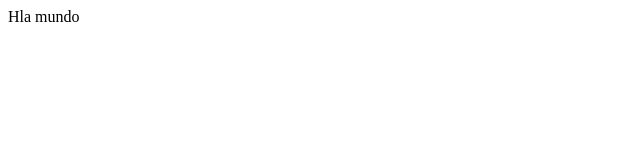
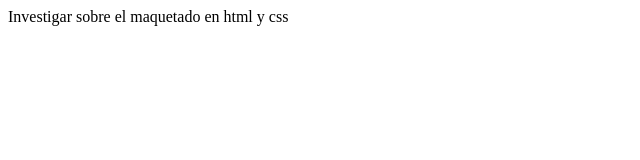
Before and after one commit to cebelrosa22/ArgentiaProgramaProyecto, a plain HTML site: page index.html in a window 1280 px wide. Shown: the whole page, without its empty margins (0-640 px from the left). Drawn offline with Linux system fonts and the light colour scheme.

Commit message:
actualizacion prueba

```diff
--- a/index.html
+++ b/index.html
@@ -8,7 +8,7 @@
     <!--Agregar el vinculo al css-->
 </head>
 <body>
-    Hla mundo
+    Investigar sobre el maquetado en html y css
     <!--Agregar el vinculo al javascript-->
 </body>
 </html>
```
